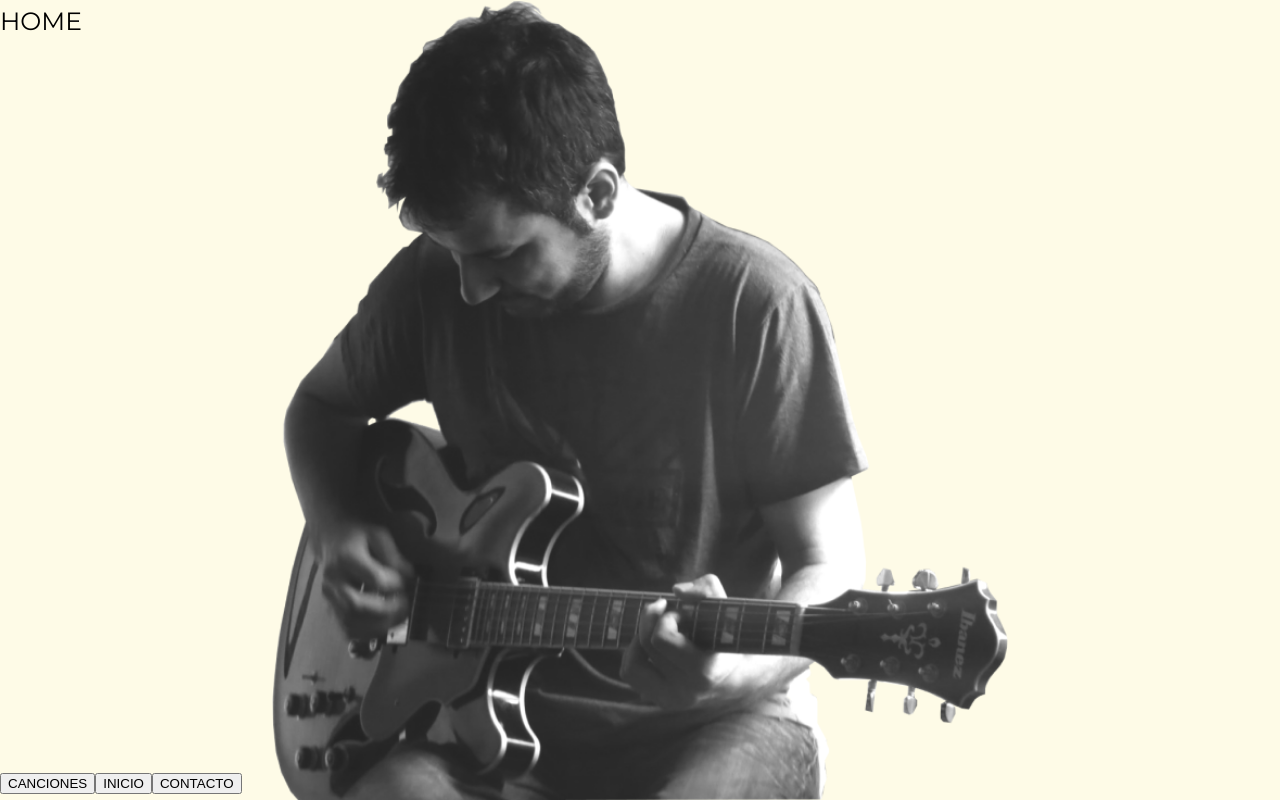
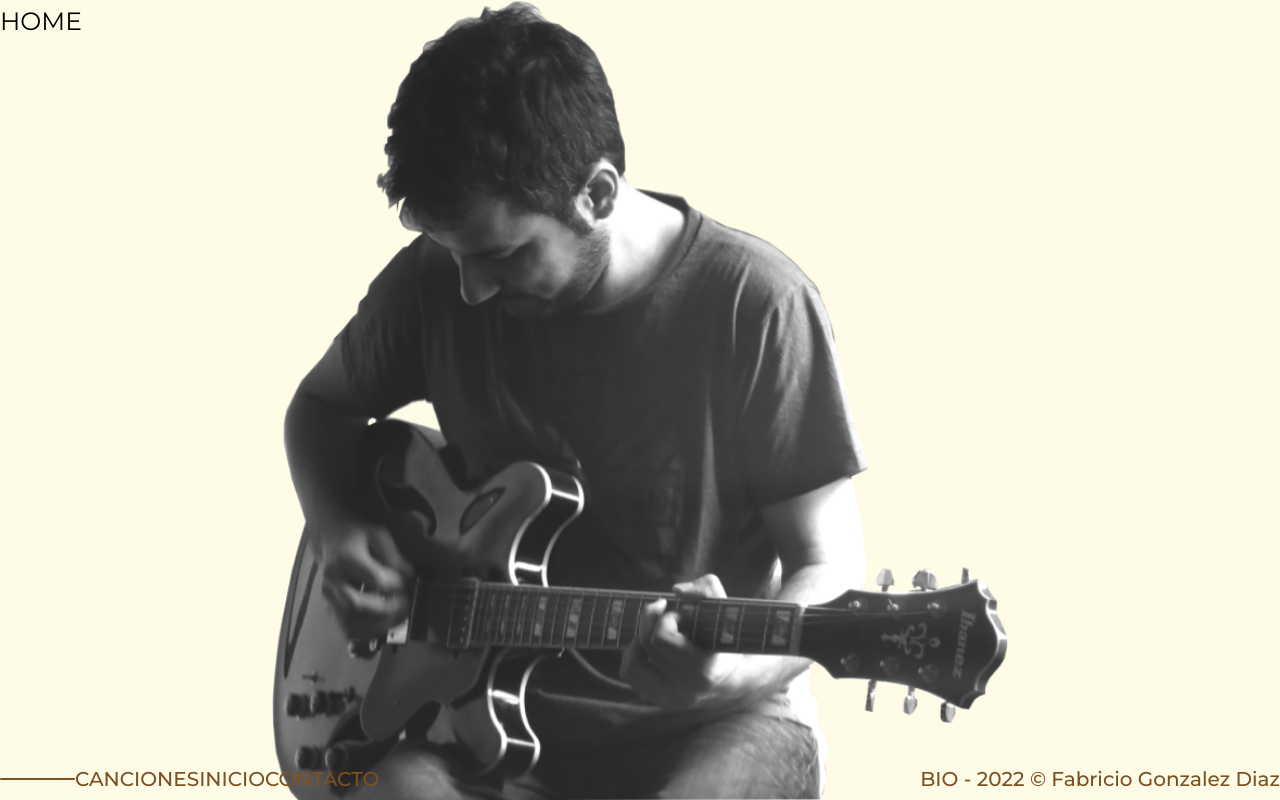
Before and after one commit to emmchier/fgd, a Next.js app: page / in a window 1280 px wide. Built offline with nearby package versions, Linux system fonts and the light colour scheme.

Commit message:
working navbar

```diff
--- a/src/components/layouts/Layout.tsx
+++ b/src/components/layouts/Layout.tsx
@@ -1,11 +1,5 @@
 import { FCC } from '../../types';
-import { Navbar } from '../ui';
 
 export const Layout: FCC = ({ children }) => {
-  return (
-    <main>
-      {children}
-      <Navbar />
-    </main>
-  );
+  return <main>{children}</main>;
 };
--- a/src/components/ui/line/styles.tsx
+++ b/src/components/ui/line/styles.tsx
@@ -1,7 +1,7 @@
 import styled from 'styled-components';
 
 export const Content = styled.div`
-  width: ${({ theme }) => theme.spacing(10)};
+  width: ${({ theme }) => theme.spacing(15)};
   border-radius: ${({ theme }) => theme.border.radius.main};
   background-color: ${({ theme }) => theme.color.primary.main};
   height: 2px;
--- a/src/components/ui/navbar/index.tsx
+++ b/src/components/ui/navbar/index.tsx
@@ -1,17 +1,38 @@
+import Link from 'next/link';
 import React, { FC, useContext } from 'react';
 import { SliderContext } from '../../../context';
-import { Content } from './styles';
+import { Line } from '../line';
+import { Content, Nav } from './styles';
 
 export const Navbar: FC = () => {
   const { onMusicActive, onHomeActive, onContactActive } = useContext(SliderContext);
 
   return (
     <Content>
-      <nav>
-        <button onClick={onMusicActive}>CANCIONES</button>
-        <button onClick={onHomeActive}>INICIO</button>
-        <button onClick={onContactActive}>CONTACTO</button>
-      </nav>
+      <span>
+        <Nav>
+          <ul>
+            <li>
+              <Line />
+            </li>
+            <li onClick={onMusicActive}>
+              <a>CANCIONES</a>
+            </li>
+            <li onClick={onHomeActive}>
+              <a>INICIO</a>
+            </li>
+            <li onClick={onContactActive}>
+              <a>CONTACTO</a>
+            </li>
+            <li>
+              <Link href="/biografia" passHref>
+                <a>BIO</a>
+              </Link>{' '}
+              - {new Date().getFullYear()} © Fabricio Gonzalez Diaz
+            </li>
+          </ul>
+        </Nav>
+      </span>
     </Content>
   );
 };
--- a/src/components/ui/navbar/styles.tsx
+++ b/src/components/ui/navbar/styles.tsx
@@ -5,3 +5,33 @@ export const Content = styled.div`
   position: fixed;
   bottom: 0;
 `;
+
+export const Nav = styled.nav`
+  ul {
+    margin: 0;
+    display: flex;
+    align-items: center;
+
+    li {
+      font-size: ${({ theme }) => theme.font.size.small};
+      font-weight: ${({ theme }) => theme.font.weight.medium};
+
+      a {
+        transition: ${({ theme }) => theme.transition.main};
+      }
+
+      a:hover {
+        transform: scale(1.05) !important;
+        color: ${({ theme }) => theme.color.secondary.main};
+        font-weight: ${({ theme }) => theme.font.weight.semiBold};
+        transition: ${({ theme }) => theme.transition.main};
+        cursor: pointer;
+      }
+    }
+
+    li:last-child {
+      flex-grow: 1;
+      text-align: end;
+    }
+  }
+`;
--- a/src/pages/index.tsx
+++ b/src/pages/index.tsx
@@ -1,5 +1,5 @@
 import type { NextPage, GetStaticProps } from 'next';
-import { Page, Hero } from '../components';
+import { Page, Hero, Navbar } from '../components';
 import { Slider } from '../components/ui/slider/Slider';
 import { MusicTypes } from '../interfaces';
 
@@ -16,6 +16,7 @@ const HomePage: NextPage<HomePageProps> = () => {
     >
       <Slider />
       <Hero />
+      <Navbar />
     </Page>
   );
 };
--- a/src/styles/globalStyles.ts
+++ b/src/styles/globalStyles.ts
@@ -19,7 +19,7 @@ export const GlobalStyles = createGlobalStyle`
   ul {
     padding: 0;
   }
-  p {
+  p, li {
     color: ${({ theme }) => theme.color.text.primary};
   }
   a {
```
